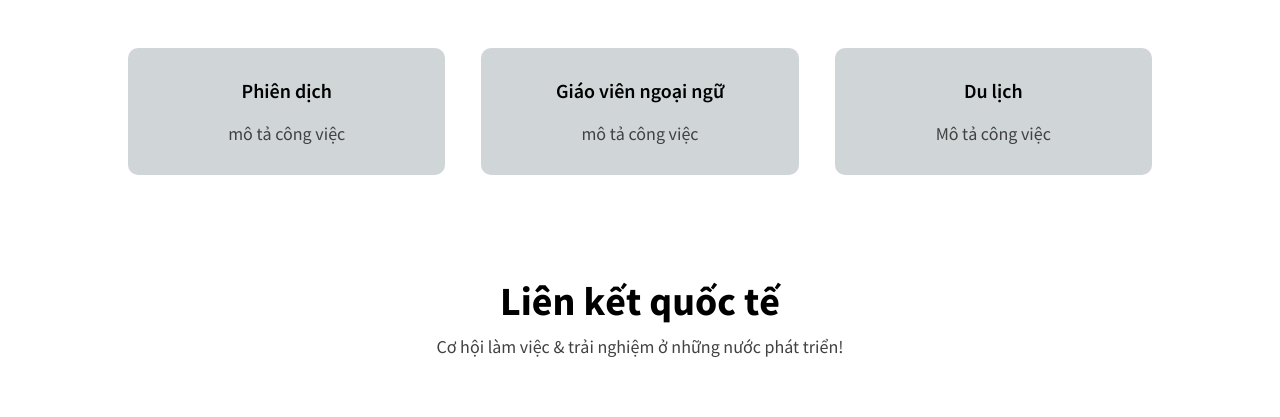
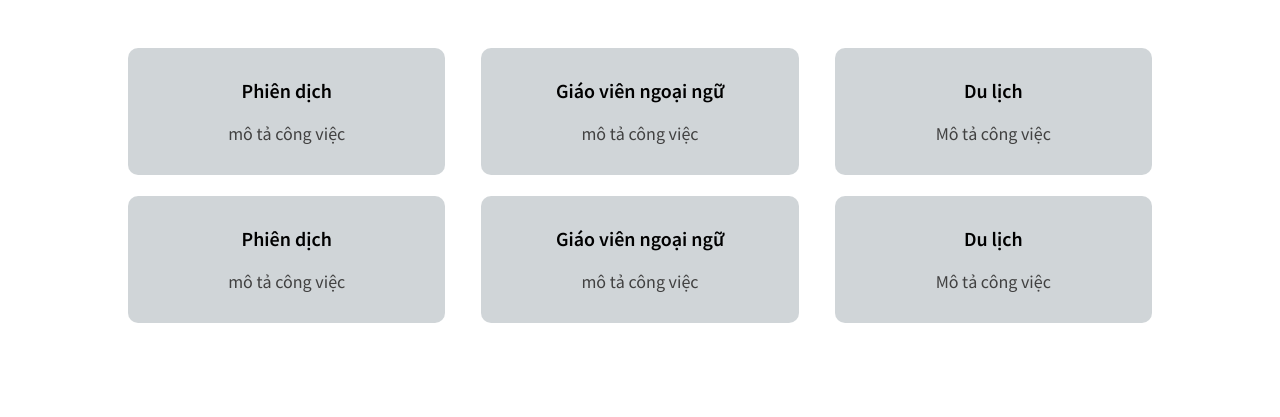
Before and after one commit to ULISINTERNSHIP/ulisinternship.github.io, a plain HTML site: page cong viec.html in a window 1280 px wide. Shown: the part 535-952 px from the top of the page. Drawn offline with Linux system fonts and the light colour scheme.

Commit message:
Update cong viec.html

```diff
--- a/cong viec.html
+++ b/cong viec.html
@@ -48,6 +48,21 @@
             <p>Mô tả công việc</p>
         </div>
     </div>
+    <div class="row1">
+        <div class="congviec-col">
+            <h3>Phiên dịch</h3>
+            <p>mô tả công việc</p>
+        </div>
+        <div class="congviec-col">
+            <h3>Giáo viên ngoại ngữ</h3>
+            <p>mô tả công việc</p>
+        </div>
+        <div class="congviec-col">
+            <h3>Du lịch</h3>
+            <p>Mô tả công việc</p>
+        </div>
+    </div>
+
 
 </section>
 
```
